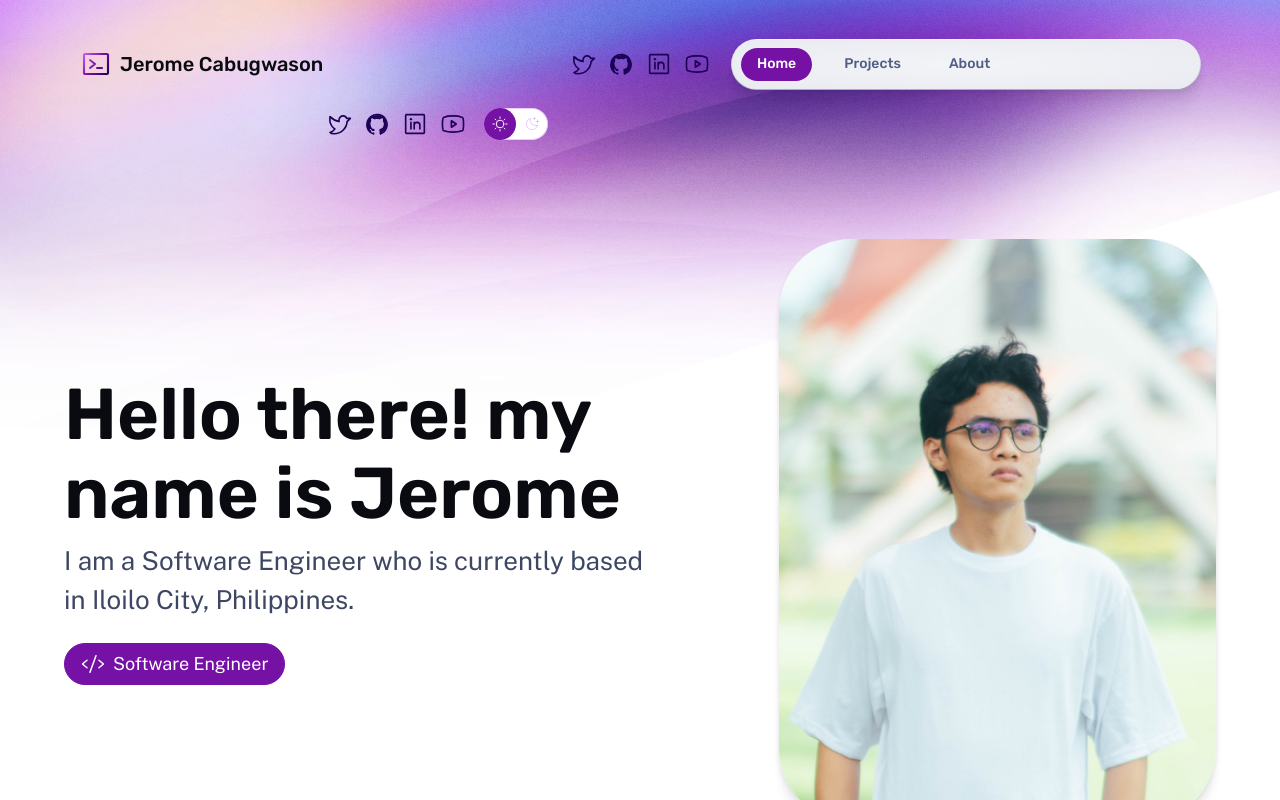
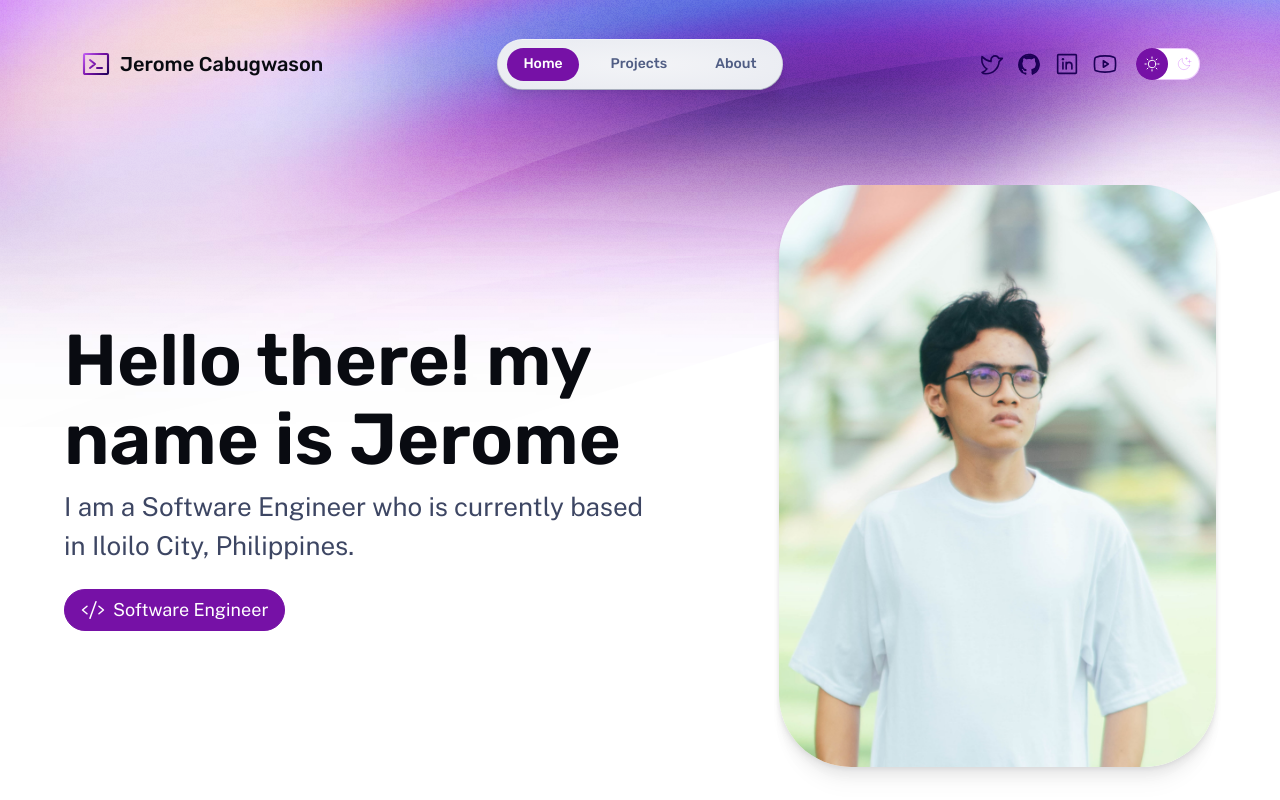
Before and after one commit to kasutu/devport, an Astro site: page / in a window 1280 px wide. Built offline with nearby package versions, Linux system fonts and the light colour scheme; Astro itself is replaced by a stand-in of ours.

Commit message:
fix splattered nav footer

```diff
--- a/src/components/Nav.astro
+++ b/src/components/Nav.astro
@@ -76,18 +76,7 @@
     </ul>
   </noscript>
   <noscript style="display: contents;">
-    <div class="menu-footer">
-      <div class="socials">
-        {
-          iconLinks.map(({ href, icon, label }) => (
-            <a href={href} class="social">
-              <span class="sr-only">{label}</span>
-              <Icon icon={icon} />
-            </a>
-          ))
-        }
-      </div>
-    </div>
+
   </noscript>
   <div id="menu-content" hidden>
     <ul class="nav-items">
@@ -116,10 +105,12 @@
       <div class="socials">
         {
           iconLinks.map(({ href, icon, label }) => (
-            <a href={href} class="social">
-              <span class="sr-only">{label}</span>
-              <Icon icon={icon} />
-            </a>
+            <>
+              <a href={href} class="social">
+                <span class="sr-only">{label}</span>
+                <Icon icon={icon} />
+              </a>
+            </>
           ))
         }
       </div>
```
